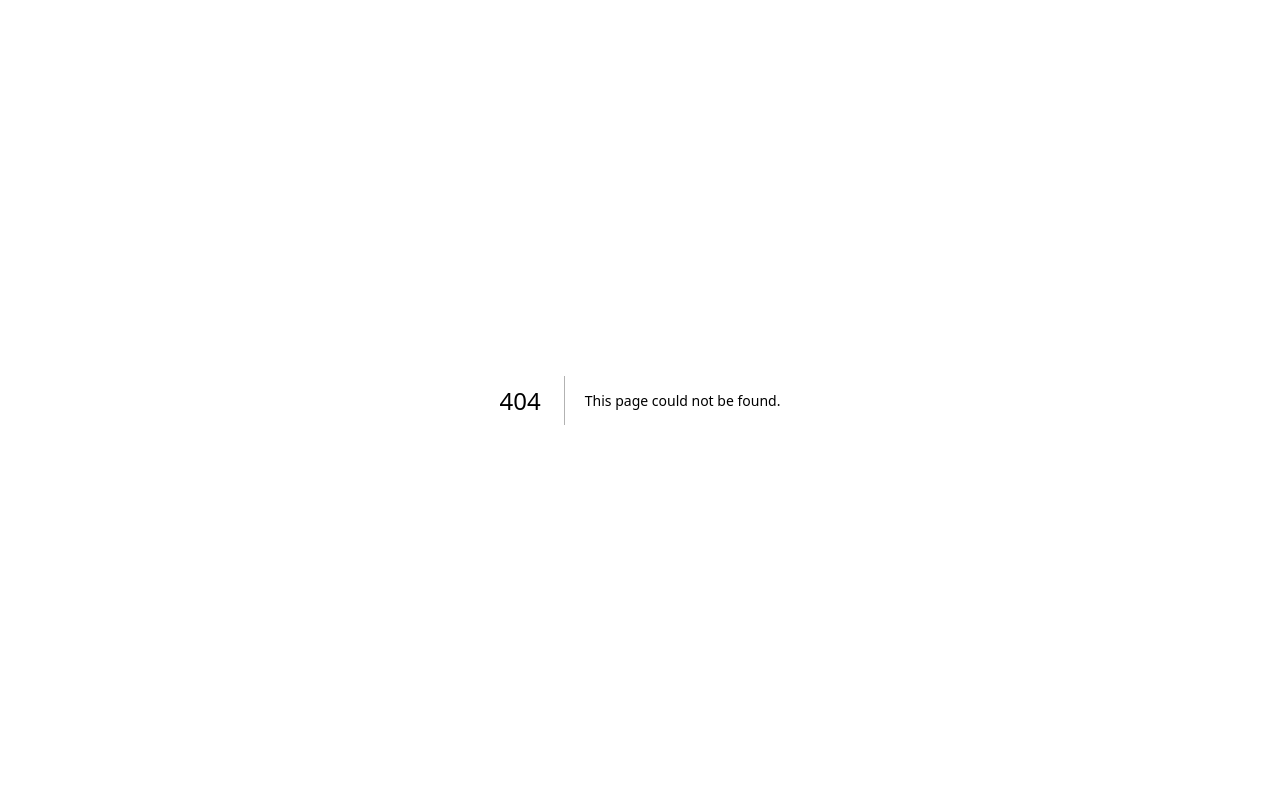
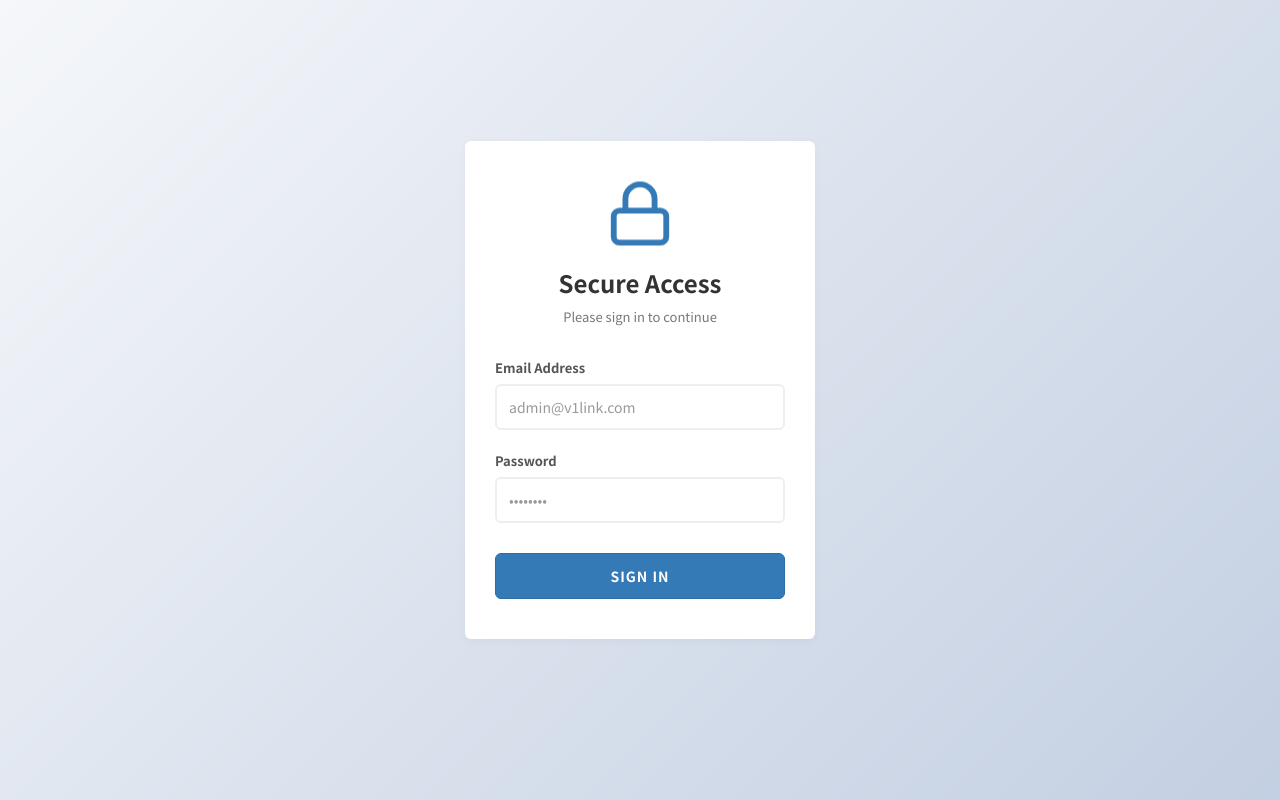
Before and after one commit to 06yasue/v1link-fb, a Next.js app: page /login in a window 1280 px wide. Before the commit this address had no page. Built offline with nearby package versions, Linux system fonts and the light colour scheme.

Commit message:
Create page.js

```diff
--- /dev/null
+++ b/app/login/page.js
@@ -0,0 +1,159 @@
+'use client';
+import { useState } from 'react';
+import { useRouter } from 'next/navigation';
+
+export default function LoginPage() {
+  const [email, setEmail] = useState('');
+  const [password, setPassword] = useState('');
+  const [errorMsg, setErrorMsg] = useState('');
+  const [isLoading, setIsLoading] = useState(false);
+  const router = useRouter();
+
+  const handleLogin = async (e) => {
+    e.preventDefault();
+    setErrorMsg('');
+    setIsLoading(true);
+
+    try {
+      const res = await fetch('/api/login', {
+        method: 'POST',
+        headers: { 'Content-Type': 'application/json' },
+        body: JSON.stringify({ email, password })
+      });
+
+      const data = await res.json();
+
+      if (res.ok) {
+        // Jika sukses, arahkan ke dashboard/generator
+        router.push('/link');
+      } else {
+        // Jika gagal, tampilkan error di UI (Bukan pakai alert!)
+        setErrorMsg(data.message || 'Authentication failed.');
+        setIsLoading(false);
+      }
+    } catch (err) {
+      setErrorMsg('Network error. Please try again.');
+      setIsLoading(false);
+    }
+  };
+
+  return (
+    <>
+      {/* CSS Animasi Khusus Halaman Login */}
+      <style dangerouslySetInnerHTML={{__html: `
+        .login-bg {
+          min-height: 100vh;
+          display: flex;
+          align-items: center;
+          justify-content: center;
+          background: linear-gradient(135deg, #f5f7fa 0%, #c3cfe2 100%);
+        }
+        .login-panel {
+          border: none;
+          border-radius: 12px;
+          box-shadow: 0 10px 30px rgba(0,0,0,0.1);
+          overflow: hidden;
+        }
+        @keyframes float {
+          0% { transform: translateY(0px); }
+          50% { transform: translateY(-10px); }
+          100% { transform: translateY(0px); }
+        }
+        .animated-svg {
+          animation: float 3s ease-in-out infinite;
+        }
+        .form-control-custom {
+          border-radius: 6px;
+          height: 46px;
+          box-shadow: none;
+          border: 2px solid #eee;
+        }
+        .form-control-custom:focus {
+          border-color: #337ab7;
+          box-shadow: none;
+        }
+        .btn-custom {
+          border-radius: 6px;
+          padding: 12px;
+          font-weight: bold;
+          letter-spacing: 1px;
+        }
+      `}} />
+
+      <div className="login-bg">
+        <div className="container">
+          <div className="row">
+            <div className="col-xs-10 col-xs-offset-1 col-sm-6 col-sm-offset-3 col-md-4 col-md-offset-4">
+
+              <div className="panel panel-default login-panel">
+                <div className="panel-body" style={{ padding: '40px 30px' }}>
+
+                  {/* Bagian Logo & SVG Animasi */}
+                  <div className="text-center" style={{ marginBottom: '30px' }}>
+                    <svg className="animated-svg" width="70" height="70" viewBox="0 0 24 24" fill="none" stroke="#337ab7" strokeWidth="2" strokeLinecap="round" strokeLinejoin="round">
+                      <rect x="3" y="11" width="18" height="11" rx="2" ry="2"></rect>
+                      <path d="M7 11V7a5 5 0 0 1 10 0v4"></path>
+                    </svg>
+                    <h3 style={{ fontWeight: 'bold', marginTop: '15px', color: '#333' }}>Secure Access</h3>
+                    <p className="text-muted" style={{ fontSize: '13px' }}>Please sign in to continue</p>
+                  </div>
+
+                  {/* Area Error Message (Pengganti JS Alert) */}
+                  {errorMsg && (
+                    <div className="alert alert-danger text-center" style={{ borderRadius: '6px', fontSize: '13px', padding: '10px' }}>
+                      <i className="material-icons" style={{ fontSize: '16px', verticalAlign: 'text-bottom', marginRight: '5px' }}>error_outline</i>
+                      {errorMsg}
+                    </div>
+                  )}
+
+                  {/* Form Login */}
+                  <form onSubmit={handleLogin}>
+                    <div className="form-group" style={{ marginBottom: '20px' }}>
+                      <label style={{ color: '#555', fontSize: '13px' }}>Email Address</label>
+                      <input
+                        type="email"
+                        className="form-control form-control-custom"
+                        placeholder="admin@v1link.com"
+                        value={email}
+                        onChange={(e) => setEmail(e.target.value)}
+                        required
+                        disabled={isLoading}
+                      />
+                    </div>
+
+                    <div className="form-group" style={{ marginBottom: '30px' }}>
+                      <label style={{ color: '#555', fontSize: '13px' }}>Password</label>
+                      <input
+                        type="password"
+                        className="form-control form-control-custom"
+                        placeholder="••••••••"
+                        value={password}
+                        onChange={(e) => setPassword(e.target.value)}
+                        required
+                        disabled={isLoading}
+                      />
+                    </div>
+
+                    <button
+                      type="submit"
+                      className="btn btn-primary btn-block btn-custom"
+                      disabled={isLoading}
+                    >
+                      {isLoading ? (
+                         <span><i className="material-icons" style={{ fontSize: '16px', verticalAlign: 'middle' }}>hourglass_empty</i> AUTHENTICATING...</span>
+                      ) : (
+                        'SIGN IN'
+                      )}
+                    </button>
+                  </form>
+
+                </div>
+              </div>
+
+            </div>
+          </div>
+        </div>
+      </div>
+    </>
+  );
+}
```
